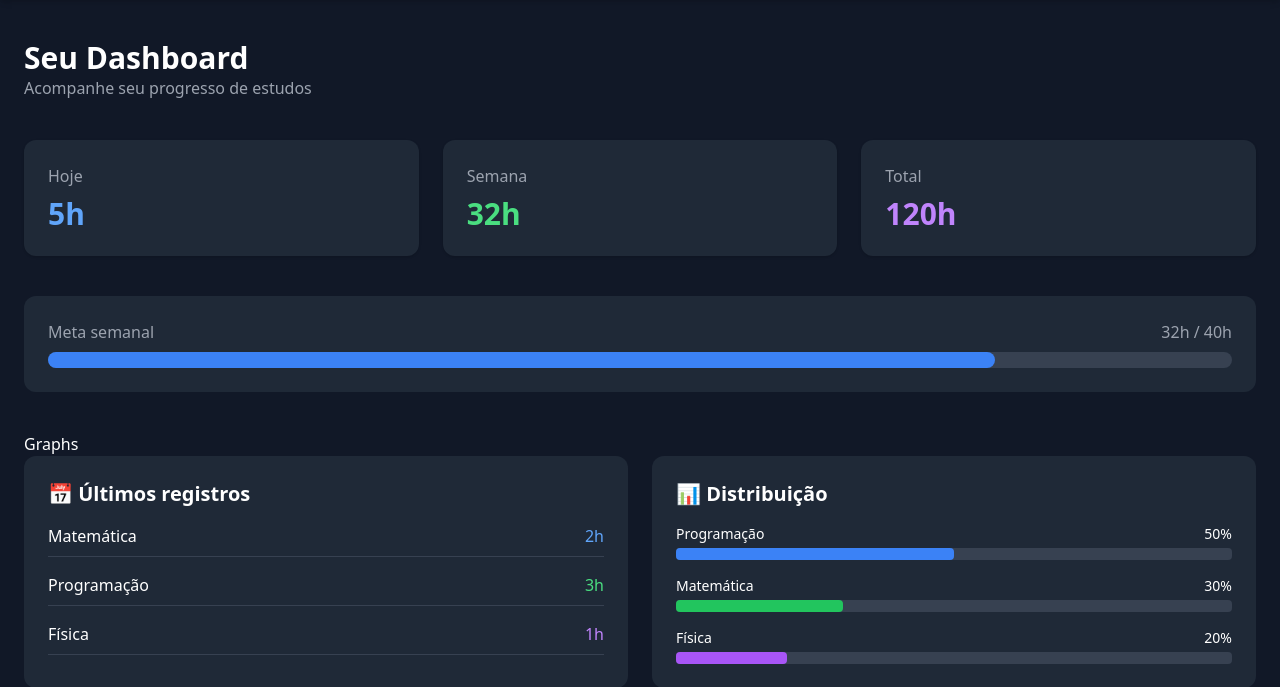
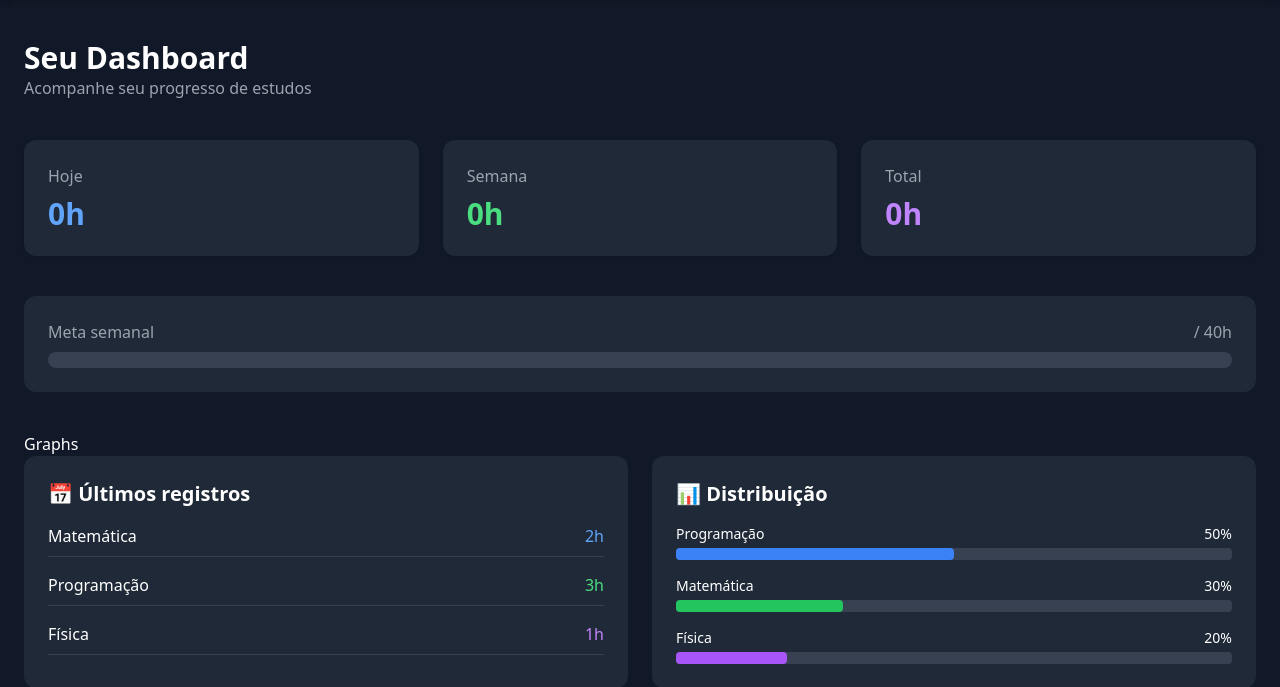
Before and after one commit to fjoao9744/study-hours-monitor, a Django app: page /dashboard/ in a window 1280 px wide. Shown: the part 64-751 px from the top of the page. Run offline with Django 5.2, Linux system fonts and the light colour scheme; the visitor is signed in with stand-in values (Sample User, id 1); data comes from the database, SQL or seed files in the repository; data that the repository does not hold is empty; some libraries are stand-ins or nearby versions.

Commit message:
front-end hours

```diff
--- a/templates/dashboard/dashboard.html
+++ b/templates/dashboard/dashboard.html
@@ -4,6 +4,11 @@
   <meta charset="UTF-8">
   <title>Dashboard - Horas Contadas</title>
   <script src="https://cdn.tailwindcss.com"></script>
+  <style>
+    #hours_bar__card {
+      transition: width 0.7s ease;
+    }
+  </style>
 </head>
 
 <body class="bg-gray-900 text-white">
@@ -32,17 +37,17 @@
 
       <div class="bg-gray-800 p-6 rounded-xl shadow">
         <p class="text-gray-400">Hoje</p>
-        <h3 class="text-3xl font-bold text-blue-400 mt-2">5h</h3>
+        <h3 class="text-3xl font-bold text-blue-400 mt-2" id="hours_today__card">0h</h3>
       </div>
 
       <div class="bg-gray-800 p-6 rounded-xl shadow">
         <p class="text-gray-400">Semana</p>
-        <h3 class="text-3xl font-bold text-green-400 mt-2">32h</h3>
+        <h3 class="text-3xl font-bold text-green-400 mt-2" id="hours_weekly__card">0h</h3>
       </div>
 
       <div class="bg-gray-800 p-6 rounded-xl shadow">
         <p class="text-gray-400">Total</p>
-        <h3 class="text-3xl font-bold text-purple-400 mt-2">120h</h3>
+        <h3 class="text-3xl font-bold text-purple-400 mt-2" id="hours_total__card">0h</h3>
       </div>
 
     </div>
@@ -51,11 +56,11 @@
     <div class="bg-gray-800 p-6 rounded-xl mb-10">
       <div class="flex justify-between mb-2">
         <span class="text-gray-400">Meta semanal</span>
-        <span class="text-gray-400">32h / 40h</span>
+        <span class="text-gray-400" id="hours_bar_count__card"> / 40h</span>
       </div>
 
       <div class="w-full bg-gray-700 rounded-full h-4">
-        <div class="bg-blue-500 h-4 rounded-full" style="width: 80%"></div>
+        <div class="bg-blue-500 h-4 rounded-full" style="width: 0%;" id="hours_bar__card"></div>
       </div>
     </div>
 
@@ -173,5 +178,38 @@
 
   </main>
 
+  <script>
+    const BASE_URL = window.location.origin;
+    let hourst_card = document.getElementById("hours_today__card");
+    let hoursw_card = document.getElementById("hours_weekly__card");
+    let hourstt_card = document.getElementById("hours_total__card");
+
+    let hours_bar_count = document.getElementById("hours_bar_count__card");
+    let hours_bar = document.getElementById("hours_bar__card");
+
+    async function loadHours() {
+      try {
+        const res = await fetch(`${BASE_URL}/api/hours/`);
+        const data_hours = await res.json();
+        console.log(data_hours);
+
+        hourst_card.textContent = data_hours.today + "h";
+        hoursw_card.textContent = data_hours.weekly + "h";
+        hourstt_card.textContent = data_hours.total + "h";
+
+        hours_bar_count.textContent = data_hours.weekly  + "/40";
+        percent = Math.min(((data_hours.weekly) / 40) * 100, 100)
+        hours_bar.style.width = `${percent}%`
+
+      } catch (err) {
+        console.error("Erro ao buscar dados:", err);
+      }
+    }
+
+    loadHours();
+
+
+  </script>
+
 </body>
 </html>
```
